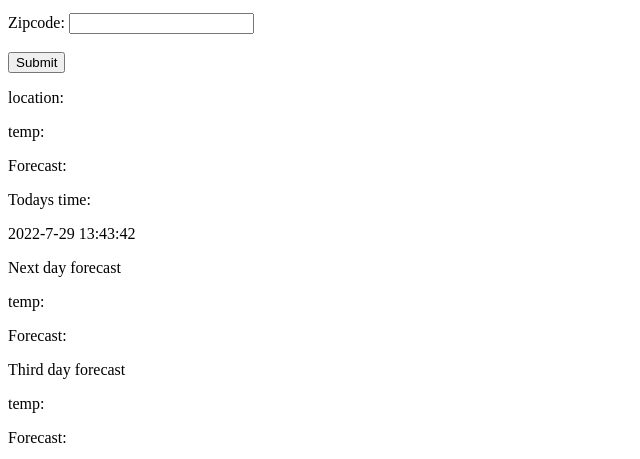
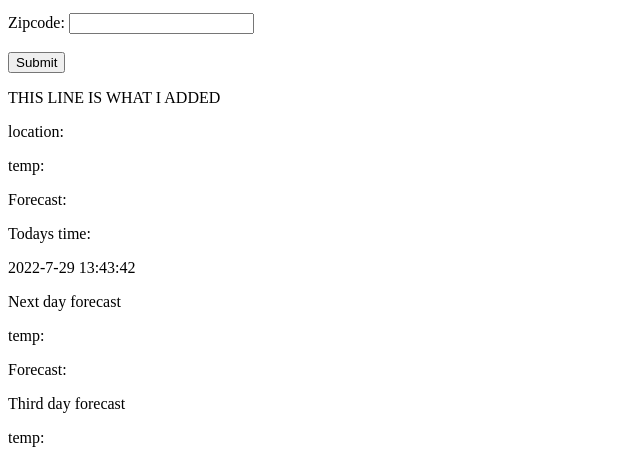
Before and after one commit to zzyzzyxx/weatherApp, a plain HTML site: page index.html in a window 1280 px wide. Shown: the part 101-560 px from the top of the page, without its empty margins (0-640 px from the left). Drawn offline with Linux system fonts and the light colour scheme.

Commit message:
added line

```diff
--- a/index.html
+++ b/index.html
@@ -15,7 +15,7 @@
     <input type="text" id="zipcode" name="zipcode"><br><br>
     <input type="submit" value="Submit" onclick="zipCodeData()"/>
 
-
+    <p>THIS LINE IS WHAT I ADDED</p>
     <p>location:</p> <p id="location"></p>
     <p>temp:</p> <p id="temp"></p>
     <p>Forecast:</p> <div id="forcast"></div>
```
Also changed, not shown: 1 other file.
